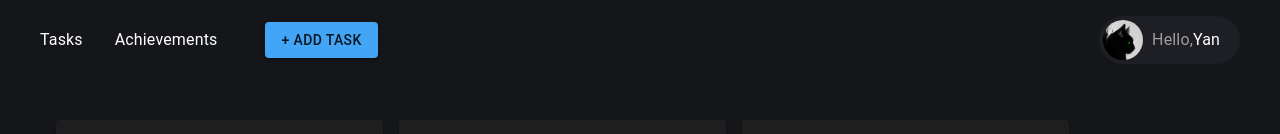
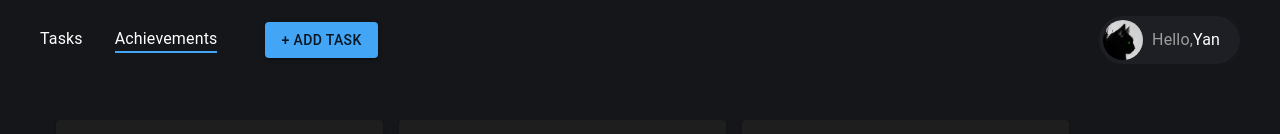
Before and after one commit to ygordeev/playlife, a Next.js app: page /achievements in a window 1280 px wide. Shown: the top 134 px of the page. Built offline with nearby package versions, Linux system fonts and the light colour scheme.

Commit message:
Currently selected link is now highlighted

```diff
--- a/components/header/HeaderSectionNavigation.tsx
+++ b/components/header/HeaderSectionNavigation.tsx
@@ -1,14 +1,19 @@
+import { useRouter } from 'next/router'
 import Stack from '@mui/material/Stack';
 import { navigationOptions } from '@/constants';
 import { Link } from '@/components/controls'
 
-const linkStyle = {
+const getLinkStyle = (isSelected: boolean) => ({
+  borderBottom: isSelected ? 2 : 0,
+  borderColor: 'primary.main',
   '&:hover': {
     color: 'primary.main'
   }
-}
+})
 
 const HeaderSectionNavigation = () => {
+  const { asPath } = useRouter()
+
   return (
     <Stack
       component="ul"
@@ -22,7 +27,7 @@ const HeaderSectionNavigation = () => {
           label={option.label}
           color="inherit"
           underline="none"
-          sx={linkStyle}
+          sx={getLinkStyle(option.href === asPath)}
         />
       ))}
     </Stack>
```
